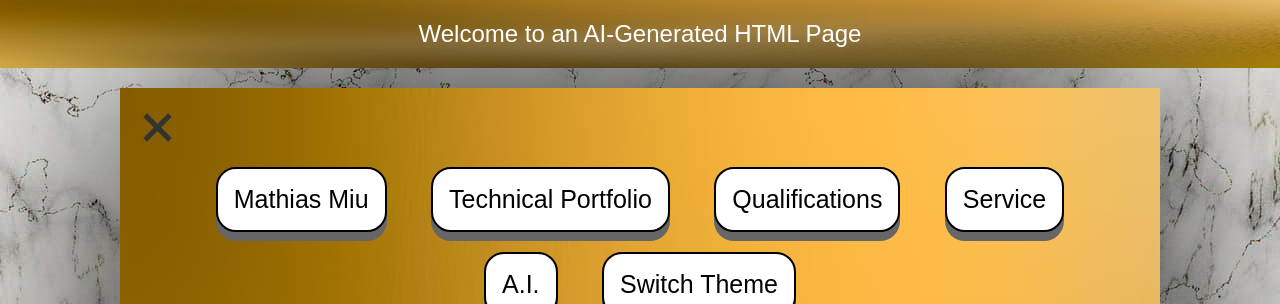
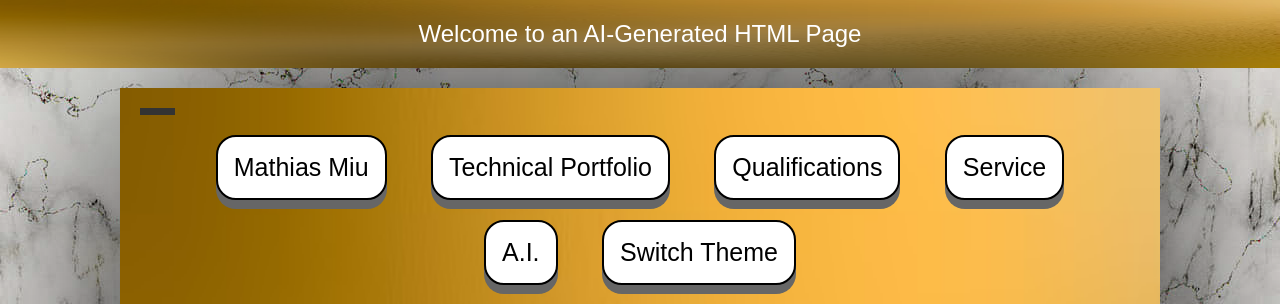
Before and after one commit to mathiasimiu/My-Personal-Website, a plain HTML site: page AI.html in a window 1280 px wide. Both pictures are taken after a click on the button "Switch Theme". Shown: the top 304 px of the page. Drawn offline with Linux system fonts and the light colour scheme.

Commit message:
FINAL FINAL FINAL

```diff
--- a/AI.html
+++ b/AI.html
@@ -17,9 +17,7 @@
 </header>
 <div class="AIcontainer">
     <div class="hamburgerButton" onclick="myFunction(this)">
-                <div class="topBun"></div>
-                <div class="meat"></div>
-                <div class="bottomBun"></div>
+        <div class="circle"></div>
 
                 <header class="AIheaderOne">
                     <button class="button button1 buttonStyle" onclick="window.location.href = 'index.html';" >Mathias Miu</button>
--- a/styleTwo.css
+++ b/styleTwo.css
@@ -226,24 +226,19 @@ display: block;
 cursor: pointer;
 }
 
-.topBun, .meat, .bottomBun {
-width: 35px;
-height: 5px;
-background-color: #333;
-margin: 6px 0;
-transition: 0.4s;
+.circle{
+  width: 20px;
+  height: 20px;
+  background-color: #333;
+  border-radius: 50%;
+  transition: 0.4s;
+  opacity: 100;
 }
 
-.change .topBun {
-transform: translate(0, 11px) rotate(-45deg);
-}
-
-.change .meat {
-opacity: 0;
-}
-
-.change .bottomBun {
-transform: translate(0, -11px) rotate(45deg);
+.change .circle {
+  width: 35px;
+  height: 7px;
+  border-radius: 0;
 }
 
 .change .button{
```
Also changed, not shown: index.html (+1 -3 lines), qualifications.html (+1 -3 lines), service.html (+1 -3 lines), techPortfolio.html (+1 -3 lines).
